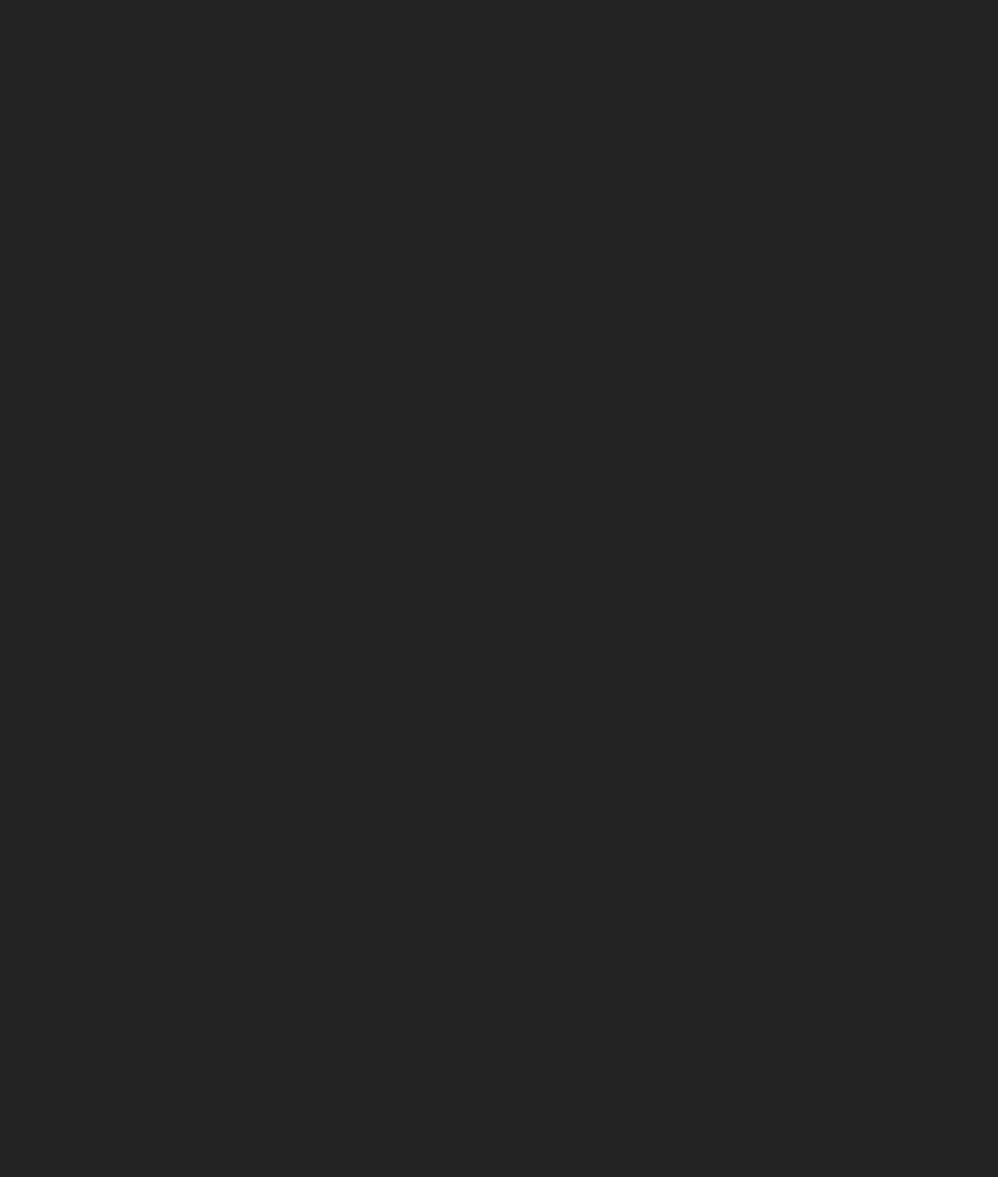
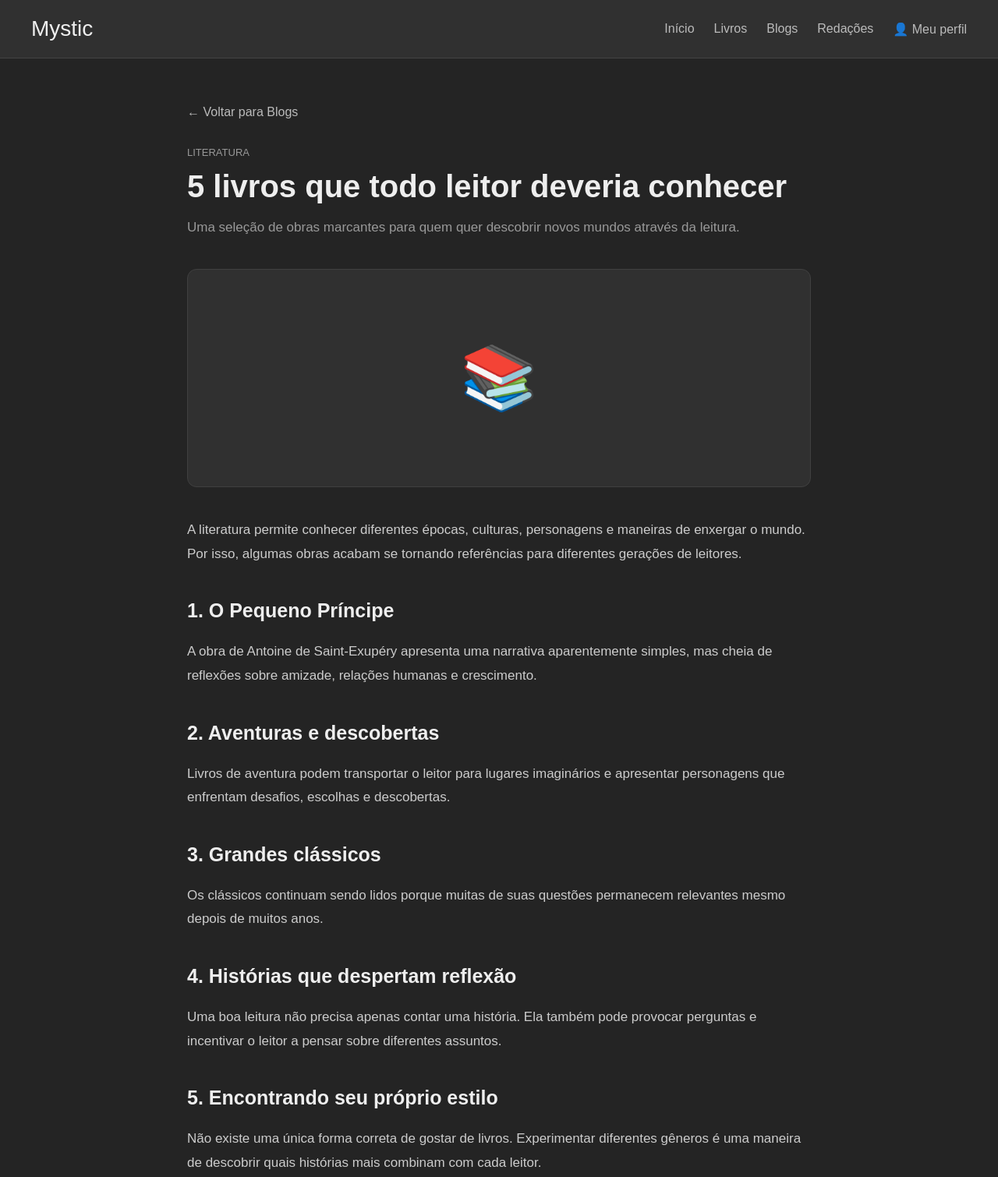
Before and after one commit to vanessapais-blip/Livraria-Mystic, a plain HTML site: page blogs.html in a window 1280 px wide. Shown: the top 1510 px of the page at 78% size. Before the commit the page ends 800 px from the top, so only its background shows below. Drawn offline with Linux system fonts and the light colour scheme.

Commit message:
Update blogs.html

```diff
--- a/blogs.html
+++ b/blogs.html
@@ -80,4 +80,213 @@
         h1 {
             font-size: 40px;
             line-height: 1.2;
-            margin
+            margin-bottom: 15px;
+        }
+
+        .subtitulo {
+            color: #999999;
+            font-size: 17px;
+            line-height: 1.6;
+            margin-bottom: 40px;
+        }
+
+        .imagem {
+            height: 280px;
+
+            background: #303030;
+            border: 1px solid #404040;
+            border-radius: 12px;
+
+            display: flex;
+            align-items: center;
+            justify-content: center;
+
+            font-size: 80px;
+
+            margin-bottom: 40px;
+        }
+
+        .texto {
+            color: #cccccc;
+            font-size: 17px;
+            line-height: 1.8;
+        }
+
+        .texto p {
+            margin-bottom: 25px;
+        }
+
+        .texto h2 {
+            color: #eeeeee;
+            font-size: 25px;
+            margin: 35px 0 15px;
+        }
+
+        footer {
+            text-align: center;
+            padding: 40px;
+            color: #777777;
+        }
+
+        @media (max-width: 700px) {
+
+            header {
+                flex-direction: column;
+                gap: 15px;
+            }
+
+            nav {
+                justify-content: center;
+                gap: 15px;
+            }
+
+            h1 {
+                font-size: 30px;
+            }
+        }
+    </style>
+</head>
+
+
+<body>
+
+    <header>
+
+        <div class="logo">
+            Mystic
+        </div>
+
+        <nav>
+
+            <a href="home.html">
+                Início
+            </a>
+
+            <a href="livros.html">
+                Livros
+            </a>
+
+            <a href="blogs.html">
+                Blogs
+            </a>
+
+            <a href="redacoes.html">
+                Redações
+            </a>
+
+            <a href="perfil.html">
+                👤 Meu perfil
+            </a>
+
+        </nav>
+
+    </header>
+
+
+    <main>
+
+        <a href="blogs.html" class="voltar">
+            ← Voltar para Blogs
+        </a>
+
+
+        <div class="categoria">
+            LITERATURA
+        </div>
+
+
+        <h1>
+            5 livros que todo leitor deveria conhecer
+        </h1>
+
+
+        <p class="subtitulo">
+            Uma seleção de obras marcantes para quem quer
+            descobrir novos mundos através da leitura.
+        </p>
+
+
+        <div class="imagem">
+            📚
+        </div>
+
+
+        <article class="texto">
+
+            <p>
+                A literatura permite conhecer diferentes épocas,
+                culturas, personagens e maneiras de enxergar o mundo.
+                Por isso, algumas obras acabam se tornando referências
+                para diferentes gerações de leitores.
+            </p>
+
+
+            <h2>
+                1. O Pequeno Príncipe
+            </h2>
+
+            <p>
+                A obra de Antoine de Saint-Exupéry apresenta uma
+                narrativa aparentemente simples, mas cheia de
+                reflexões sobre amizade, relações humanas e
+                crescimento.
+            </p>
+
+
+            <h2>
+                2. Aventuras e descobertas
+            </h2>
+
+            <p>
+                Livros de aventura podem transportar o leitor para
+                lugares imaginários e apresentar personagens que
+                enfrentam desafios, escolhas e descobertas.
+            </p>
+
+
+            <h2>
+                3. Grandes clássicos
+            </h2>
+
+            <p>
+                Os clássicos continuam sendo lidos porque muitas
+                de suas questões permanecem relevantes mesmo depois
+                de muitos anos.
+            </p>
+
+
+            <h2>
+                4. Histórias que despertam reflexão
+            </h2>
+
+            <p>
+                Uma boa leitura não precisa apenas contar uma história.
+                Ela também pode provocar perguntas e incentivar o
+                leitor a pensar sobre diferentes assuntos.
+            </p>
+
+
+            <h2>
+                5. Encontrando seu próprio estilo
+            </h2>
+
+            <p>
+                Não existe uma única forma correta de gostar de livros.
+                Experimentar diferentes gêneros é uma maneira de
+                descobrir quais histórias mais combinam com cada leitor.
+            </p>
+
+        </article>
+
+    </main>
+
+
+    <footer>
+
+        Mystic — Livraria
+
+    </footer>
+
+</body>
+
+</html>
```
